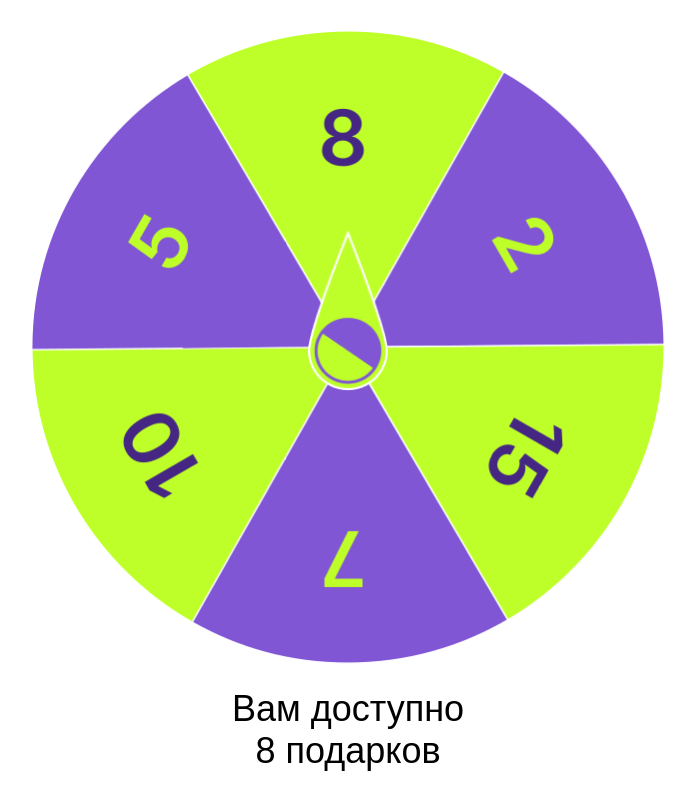
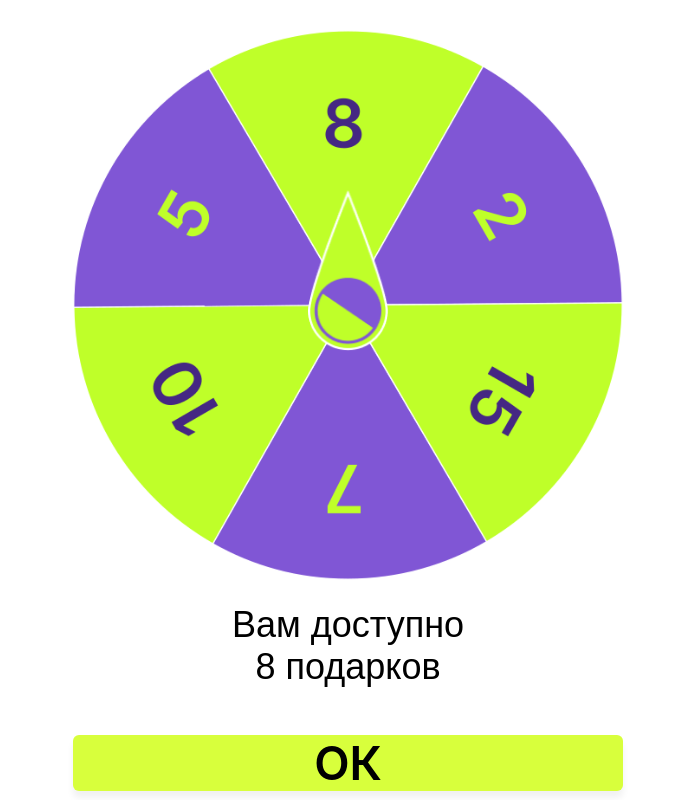
Before and after one commit to Reb1azzze/clonflocktory, a React (Create React App) app: page / in a window 1280 px wide. Shown: the whole page, without its empty margins (292-987 px from the left). Built offline with nearby package versions, Linux system fonts and the light colour scheme.

Commit message:
few fixes

```diff
--- a/src/components/Card/Card.css
+++ b/src/components/Card/Card.css
@@ -56,6 +56,7 @@ border antd
 }
 
 .card-politics {
+    color : #b6b8b8 !important;
     font-size: 1em;
     margin-bottom: 25px;
     @media screen and (max-width: 500px) {
--- a/src/components/Card/Card.tsx
+++ b/src/components/Card/Card.tsx
@@ -58,7 +58,6 @@ const Card = (props: ICardProps) => {
                                 const savedOffers = JSON.parse(Cookies.get("hiddenOffers") || "[]");
                                 Cookies.set("hiddenOffers", JSON.stringify([...savedOffers, props.id]), { expires: 1 });
                             }}
-                            privacy={props.privacy}
                     />
             </div>}
         </div>
--- a/src/components/Form/MyForm.tsx
+++ b/src/components/Form/MyForm.tsx
@@ -10,10 +10,9 @@ import "./MyForm.css";
 interface MyFormProps {
     offerId: number;
     onSuccess: () => void;
-    privacy: string;
 }
 
-const MyForm: React.FC<MyFormProps> = ({ offerId, onSuccess, privacy}) => {
+const MyForm: React.FC<MyFormProps> = ({ offerId, onSuccess }) => {
     const [name, setName] = useState('');
     const [phone, setPhone] = useState('');
     const [form] = Form.useForm();
@@ -106,7 +105,7 @@ const MyForm: React.FC<MyFormProps> = ({ offerId, onSuccess, privacy}) => {
                         />}
                 </ReactInputMask>
             </Form.Item>
-            <div className='card-politics'><a className='card-link' href={'https://docs.clickwise.promo/podruge/public-oferta.pdf'}>{privacy}</a></div>
+            <div className='card-politics'>Нажимая кнопку «Получить подарок», я соглашаюсь с <a className='card-link' href={'https://docs.clickwise.promo/privacy.pdf'}>политикой конфиденциальности </a>и <a className='card-link' href={'https://docs.clickwise.promo/podruge/public-oferta.pdf'}>публичной офертой на заключение договора платных медицинских услуг</a>, а также даю согласие ООО "НЕОБЬЮТИТЕХ" и ООО «Сеть клиник Подружки»  на направление мне рекламных сообщений и на обработку персональных данных.</div>
             <Form.Item label={null}>
                 <Button
                     disabled={!isValid}
--- a/src/components/List/MyList.css
+++ b/src/components/List/MyList.css
@@ -124,7 +124,7 @@
     display: flex;
     justify-content: center;
     align-items: center;
-    height: 15dvh;
+    height: 25dvh;
     background: #444444;
 }
 
--- a/src/components/ListCard/ListCard.css
+++ b/src/components/ListCard/ListCard.css
@@ -17,7 +17,6 @@
 }
 
 .list-card:hover {
-    background: hsla(0,0%,100%,.3);
     transform: scaleX(1.02);
     transition: 0.15s;
     box-shadow: 8px 8px 8px rgba(0,0,0,0.1);
--- a/src/components/Wheel/Wheel.sass
+++ b/src/components/Wheel/Wheel.sass
@@ -6,7 +6,7 @@
     font-size: 0.8em
 
 .wheel-container
-  max-width: 634px
+  max-width: 550px
   margin: auto
   margin-top: 30px
   border-radius: 16px
@@ -14,13 +14,14 @@
   z-index: 1
   height: auto
   font-family: Inter, sans-serif
+  max-height: 99dvh
   @media screen and (max-width: 768px)
     max-width: 353px
     margin-top: 70px
 
 .wheelpng
-  width: 634px
-  height: 634px
+  width: 550px
+  height: 550px
   animation: rotater 5s ease-out forwards
   @media screen and (max-width: 768px)
     width: 353px
@@ -32,7 +33,7 @@
   position: absolute
   right: 0
   left: 0
-  top: 230px
+  top: 190px
   z-index: 2
   margin-inline: auto
   @media screen and (max-width: 768px)
```
